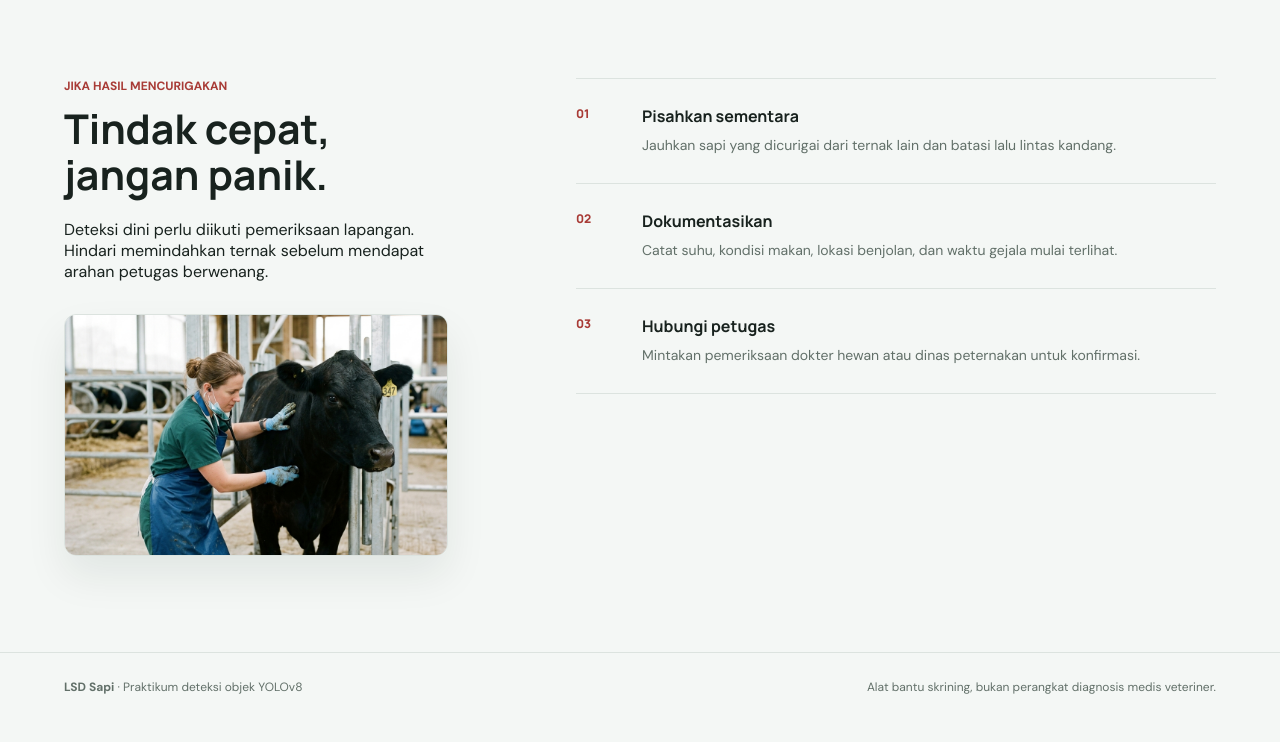
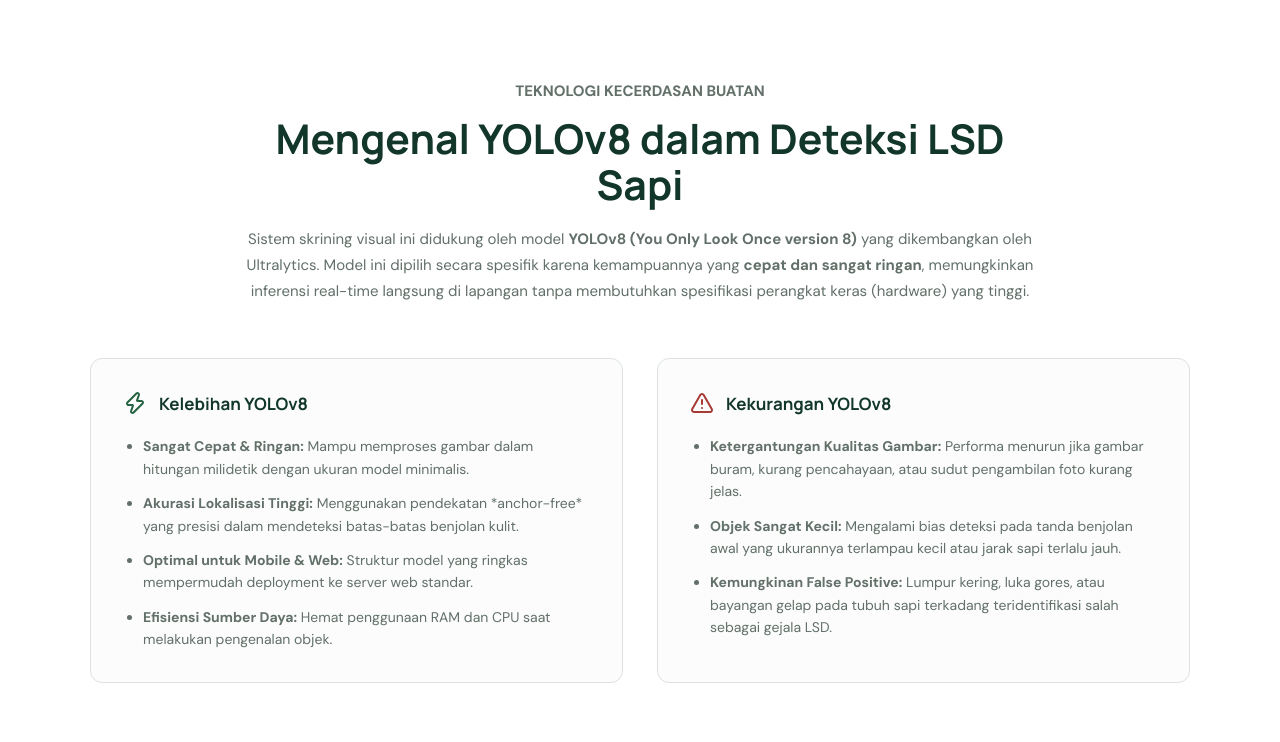
Before and after one commit to Kyp1277/Lsd_Sapi, a plain HTML site: page index.html in a window 1280 px wide. Shown: the part 1718-2460 px from the top of the page. Before the commit the page ends 2439 px from the top, so only its background shows below. Drawn offline with nearby package versions, Linux system fonts and the light colour scheme; no server answers.

Commit message:
docs: explain YOLOv8 selection, pros, cons, and fast/lightweight design

```diff
--- a/index.html
+++ b/index.html
@@ -32,6 +32,7 @@
       <nav class="main-nav" aria-label="Navigasi utama">
         <a href="#deteksi">Deteksi</a>
         <a href="#tentang">Tentang LSD</a>
+        <a href="#teknologi">Teknologi Model</a>
         <a href="#tindakan">Tindakan</a>
       </nav>
 
@@ -202,6 +203,43 @@
         </div>
       </section>
 
+      <section class="tech-section" id="teknologi">
+        <div class="tech-heading">
+          <p class="eyebrow">Teknologi Kecerdasan Buatan</p>
+          <h2>Mengenal YOLOv8 dalam Deteksi LSD Sapi</h2>
+          <p>
+            Sistem skrining visual ini didukung oleh model <strong>YOLOv8 (You Only Look Once version 8)</strong> yang dikembangkan oleh Ultralytics.
+            Model ini dipilih secara spesifik karena kemampuannya yang <strong>cepat dan sangat ringan</strong>, memungkinkan inferensi
+            real-time langsung di lapangan tanpa membutuhkan spesifikasi perangkat keras (hardware) yang tinggi.
+          </p>
+        </div>
+        <div class="tech-grid">
+          <article class="tech-card advantage-card">
+            <div class="card-title-row">
+              <i data-lucide="zap" aria-hidden="true"></i>
+              <h3>Kelebihan YOLOv8</h3>
+            </div>
+            <ul>
+              <li><strong>Sangat Cepat & Ringan:</strong> Mampu memproses gambar dalam hitungan milidetik dengan ukuran model minimalis.</li>
+              <li><strong>Akurasi Lokalisasi Tinggi:</strong> Menggunakan pendekatan *anchor-free* yang presisi dalam mendeteksi batas-batas benjolan kulit.</li>
+              <li><strong>Optimal untuk Mobile & Web:</strong> Struktur model yang ringkas mempermudah deployment ke server web standar.</li>
+              <li><strong>Efisiensi Sumber Daya:</strong> Hemat penggunaan RAM dan CPU saat melakukan pengenalan objek.</li>
+            </ul>
+          </article>
+          <article class="tech-card disadvantage-card">
+            <div class="card-title-row">
+              <i data-lucide="triangle-alert" aria-hidden="true"></i>
+              <h3>Kekurangan YOLOv8</h3>
+            </div>
+            <ul>
+              <li><strong>Ketergantungan Kualitas Gambar:</strong> Performa menurun jika gambar buram, kurang pencahayaan, atau sudut pengambilan foto kurang jelas.</li>
+              <li><strong>Objek Sangat Kecil:</strong> Mengalami bias deteksi pada tanda benjolan awal yang ukurannya terlampau kecil atau jarak sapi terlalu jauh.</li>
+              <li><strong>Kemungkinan False Positive:</strong> Lumpur kering, luka gores, atau bayangan gelap pada tubuh sapi terkadang teridentifikasi salah sebagai gejala LSD.</li>
+            </ul>
+          </article>
+        </div>
+      </section>
+
       <section class="action-section" id="tindakan">
         <div class="action-heading">
           <p class="eyebrow">Jika hasil mencurigakan</p>
--- a/styles.css
+++ b/styles.css
@@ -842,6 +842,90 @@
   width: 16px;
 }
 
+.tech-section {
+  padding: 96px 5vw;
+  background: var(--surface);
+  border-bottom: 1px solid var(--line);
+}
+
+.tech-heading {
+  text-align: center;
+  max-width: 800px;
+  margin: 0 auto 54px;
+}
+
+.tech-heading h2 {
+  font-size: clamp(30px, 3.2vw, 46px);
+  line-height: 1.12;
+  margin-bottom: 18px;
+  color: var(--forest-900);
+}
+
+.tech-heading p {
+  color: var(--muted);
+  line-height: 1.75;
+  font-size: 15px;
+}
+
+.tech-grid {
+  display: grid;
+  grid-template-columns: 1fr 1fr;
+  gap: 34px;
+  max-width: 1100px;
+  margin: 0 auto;
+}
+
+.tech-card {
+  padding: 32px;
+  border-radius: 12px;
+  border: 1px solid var(--line);
+  background: #fbfcfb;
+  transition: transform 0.3s ease, box-shadow 0.3s ease;
+}
+
+.tech-card:hover {
+  transform: translateY(-4px);
+  box-shadow: 0 20px 40px rgba(11, 36, 27, 0.06);
+}
+
+.tech-card .card-title-row {
+  display: flex;
+  align-items: center;
+  gap: 12px;
+  margin-bottom: 20px;
+}
+
+.tech-card h3 {
+  margin: 0;
+  font-size: 17px;
+  font-family: "Manrope", sans-serif;
+  color: var(--forest-900);
+}
+
+.advantage-card svg {
+  color: #256342;
+}
+
+.disadvantage-card svg {
+  color: var(--red-700);
+}
+
+.tech-card ul {
+  margin: 0;
+  padding-left: 20px;
+  color: var(--muted);
+}
+
+.tech-card li {
+  margin-bottom: 12px;
+  font-size: 14px;
+  line-height: 1.6;
+}
+
+.tech-card li:last-child {
+  margin-bottom: 0;
+}
+
 .action-section {
   padding: 96px 5vw;
   display: grid;
@@ -939,8 +1023,13 @@
   .section-heading,
   .detector-grid,
   .knowledge-section,
+  .tech-grid,
   .action-section {
     grid-template-columns: 1fr;
+  }
+
+  .tech-section {
+    padding: 68px 5vw;
   }
 
   .section-heading {
@@ -1039,8 +1128,13 @@
   }
 
   .knowledge-copy,
+  .tech-section,
   .action-section {
     padding: 48px 20px;
+  }
+
+  .tech-card {
+    padding: 24px;
   }
 
   .action-image {
```
Also changed, not shown: 1 other file.
